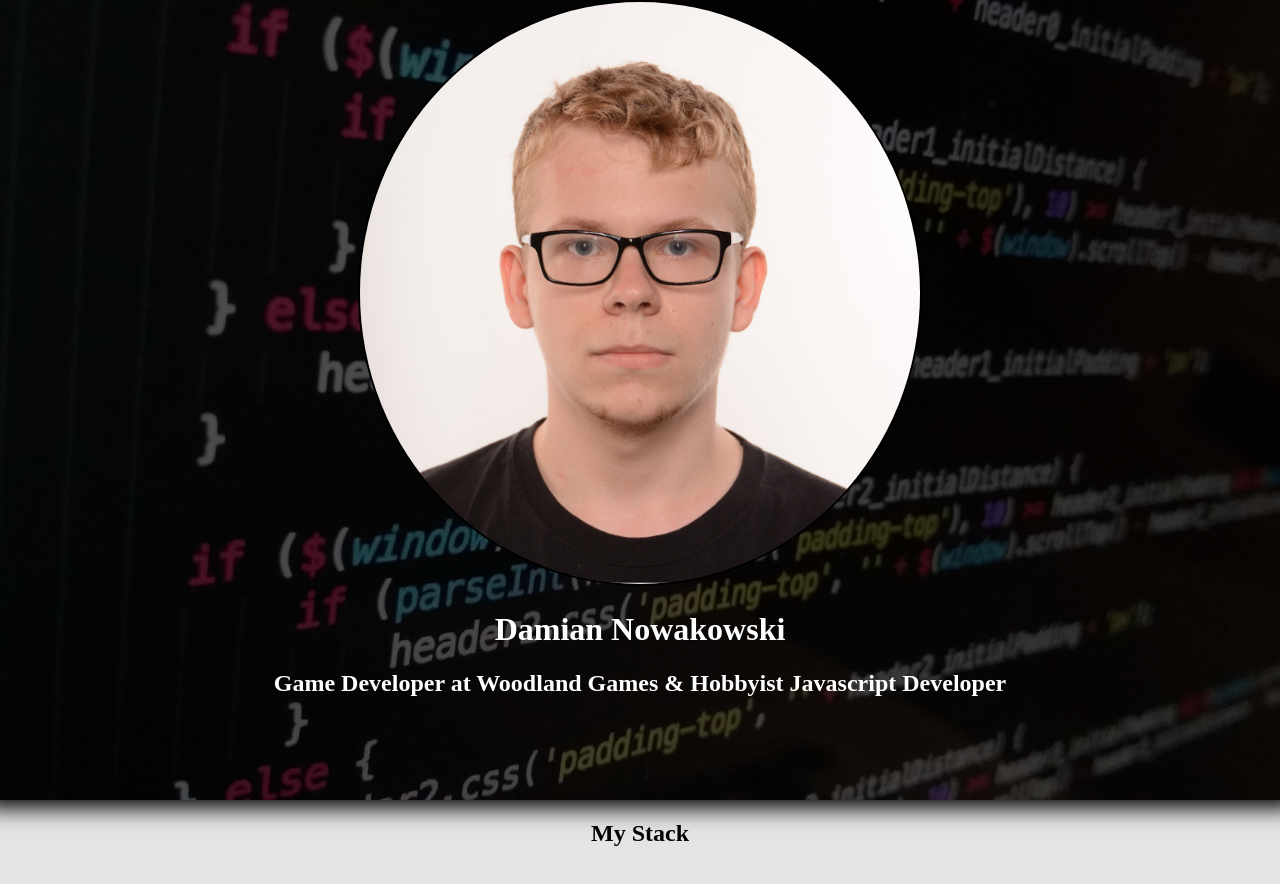
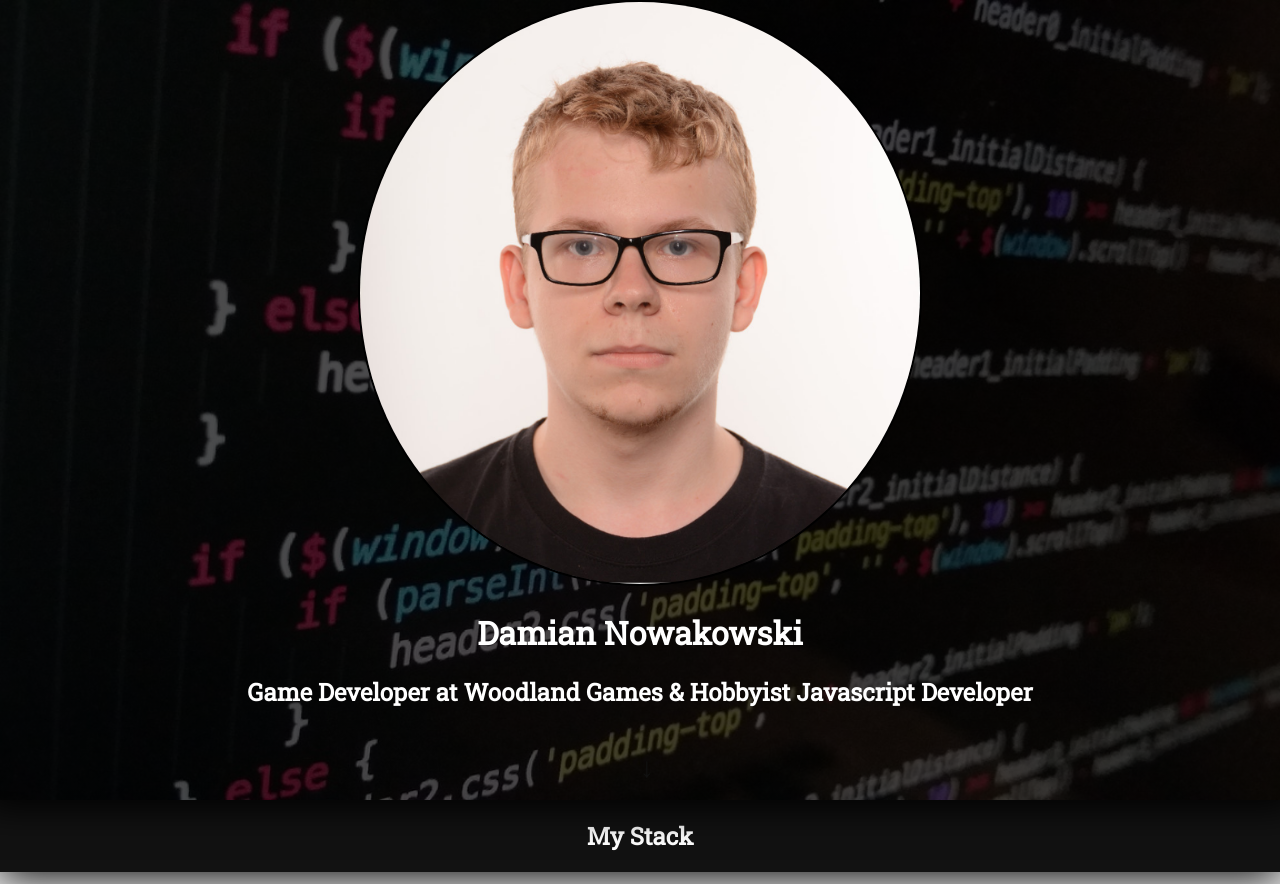
Before and after one commit to dnowakowski/react-portfolio, a React app: page / in a window 1280 px wide. Shown: the top 884 px of the page. Built offline with nearby package versions, Linux system fonts and the light colour scheme.

Commit message:
style changes, font change

```diff
--- a/public/index.html
+++ b/public/index.html
@@ -1,16 +1,23 @@
 <!DOCTYPE html>
 <html lang="en">
+
 <head>
   <meta charset="utf-8">
   <meta name="viewport" content="width=device-width, initial-scale=1, shrink-to-fit=no">
   <meta name="theme-color" content="#000000">
   <link rel="manifest" href="%PUBLIC_URL%/manifest.json">
   <title>Damian Nowakowski - Hobbyist Javascript Developer</title>
+  <link rel="preconnect" href="https://fonts.googleapis.com">
+  <link rel="preconnect" href="https://fonts.gstatic.com" crossorigin>
+  <link href="https://fonts.googleapis.com/css2?family=Roboto+Slab&display=swap" rel="stylesheet">
+
 </head>
+
 <body>
   <noscript>
     You need to enable JavaScript to run this app.
   </noscript>
   <div id="root"></div>
 </body>
+
 </html>
--- a/src/stylesheets/abstracts/_variables.scss
+++ b/src/stylesheets/abstracts/_variables.scss
@@ -2,8 +2,10 @@
 $main-theme: #040405;
 $text-color: #FFFFFF;
 */
+
 $light-theme: #e4e4e4;
-$light-text: #e4e4e4;
+$light-text: #fad3d3;
 $dark-theme: #040405;
 $dark-text: #040405;
-$font-family-main: 'Helvetica Neue,Helvetica,sans-serif';
+//$font-family-main: 'Helvetica Neue,Helvetica,sans-serif';
+$font-family-main: 'Roboto Slab', serif;
--- a/src/stylesheets/components/_about.scss
+++ b/src/stylesheets/components/_about.scss
@@ -1 +1,8 @@
 @import 'stack';
+.about h2{
+    background: #121212;
+    margin:0;
+    padding: 20px;
+    color:white;
+    box-shadow: 0px 4px 41px black;
+}
--- a/src/stylesheets/components/_header.scss
+++ b/src/stylesheets/components/_header.scss
@@ -8,7 +8,7 @@ header {
   background-position: center;
   background-size: cover;
   position: relative;
-  box-shadow: 0px -8px 21px 16px black;
+  box-shadow: 0px -8px 35px 16px black;
   overflow: hidden;
 
   img {
--- a/src/stylesheets/components/_stack-item.scss
+++ b/src/stylesheets/components/_stack-item.scss
@@ -21,7 +21,7 @@
 
 	h3{
 		margin:5px;
-		font-family: monospace;
+
 		font-size: 1.5rem;
 	}
 
--- a/src/stylesheets/main.scss
+++ b/src/stylesheets/main.scss
@@ -9,6 +9,9 @@
 html, body, head{
 	margin:0;
 	padding:0;
+}
+*{
+	font-family: $font-family-main;
 }
 
 img{
```
Lines whose indentation alone changed are shown as unchanged.
